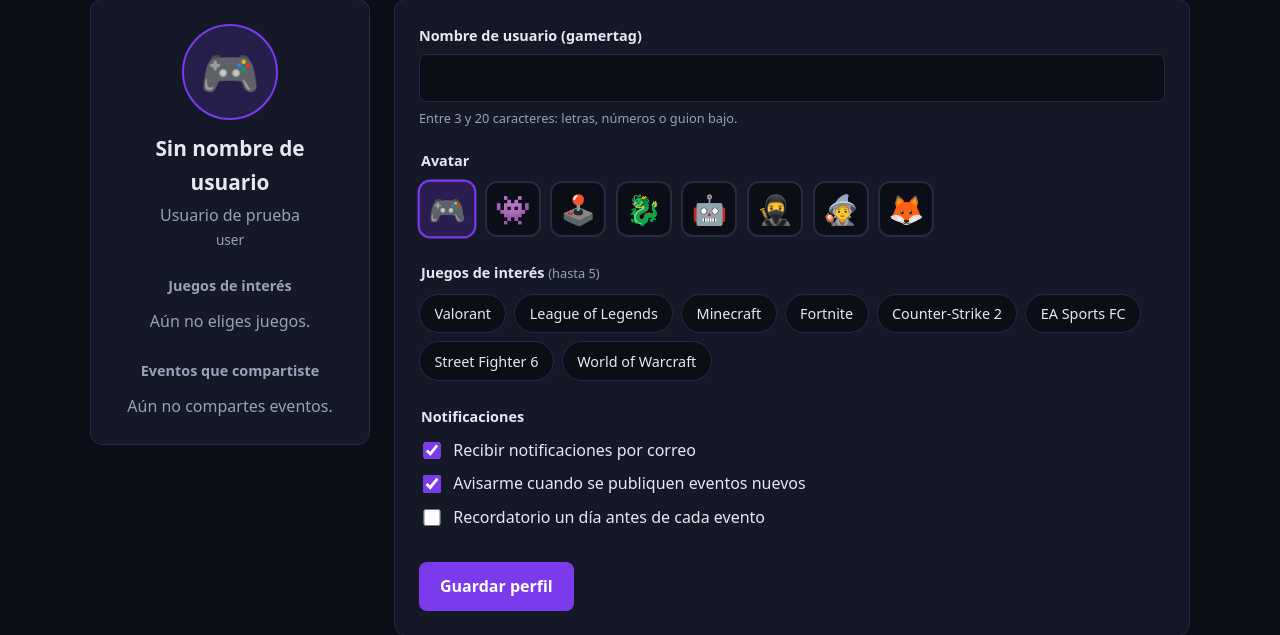
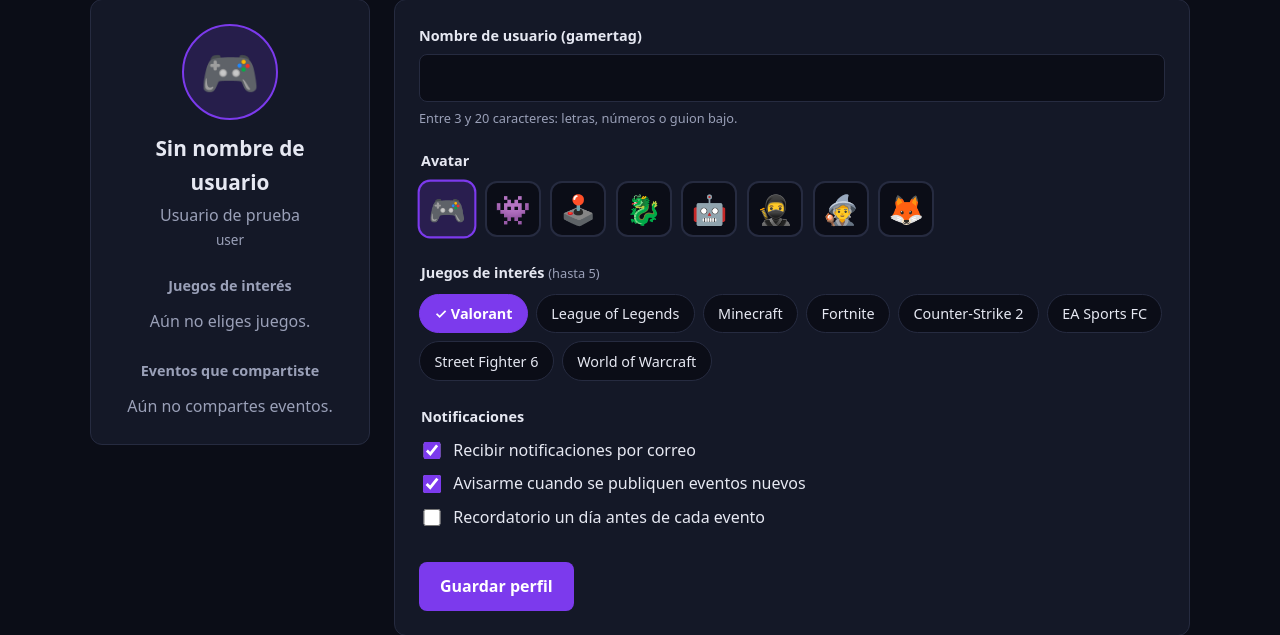
Before and after one commit to Bequian/gamerzone, a Spring Boot app: page /perfil in a window 1280 px wide, with the box ticked. Shown: the part 207-842 px from the top of the page. Run offline with Spring Boot 4, Linux system fonts and the light colour scheme; a user stored in the database is signed in; data that the repository does not hold is empty; some of the project's set-up classes (security, data sources, template engines, error pages and the like) are left out, and stand-ins take their place; database files in the repository are not loaded; some libraries are stand-ins or nearby versions.

Commit message:
fix: los chips de roles y juegos se muestran correctamente al estar seleccionados

```diff
--- a/src/main/resources/static/css/styles.css
+++ b/src/main/resources/static/css/styles.css
@@ -546,15 +546,18 @@ input:focus-visible {
     transition: border-color 0.2s, background 0.2s;
 }
 .chip span:hover { border-color: var(--acento); }
-.chip input:checked + span {
+/* "~" y no "+": th:field agrega un input oculto (_campo) entre el checkbox y el span */
+.chip input:checked ~ span {
     border-color: var(--primario);
-    background: rgba(124, 58, 237, 0.25);
+    background: var(--primario);
     color: #fff;
+    font-weight: 600;
 }
+.chip input:checked ~ span::before { content: "✓ "; }
 
 /* Foco visible en las opciones personalizadas */
 .avatar-opcion input:focus-visible + span,
-.chip input:focus-visible + span {
+.chip input:focus-visible ~ span {
     outline: 2px solid var(--acento);
     outline-offset: 2px;
 }
```
